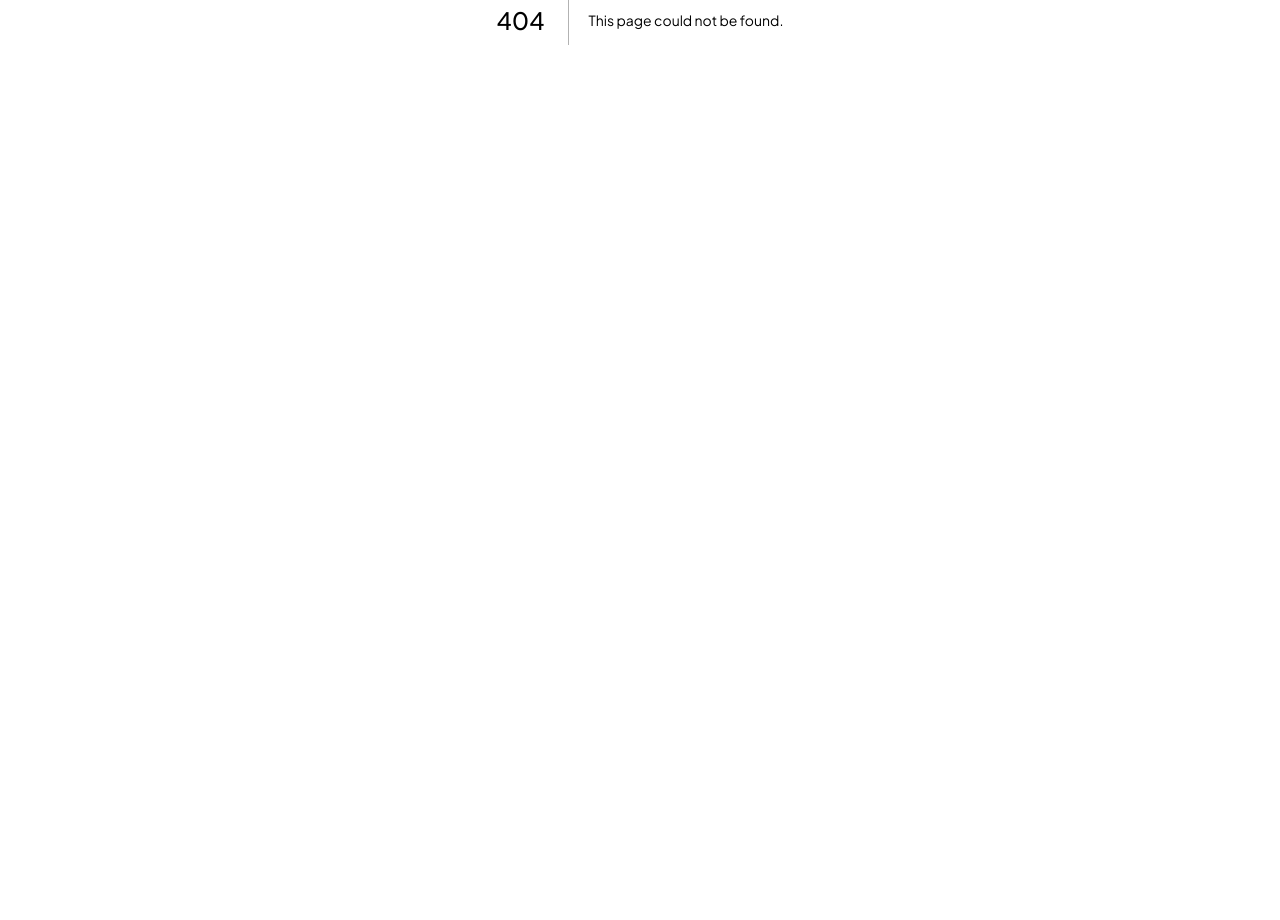
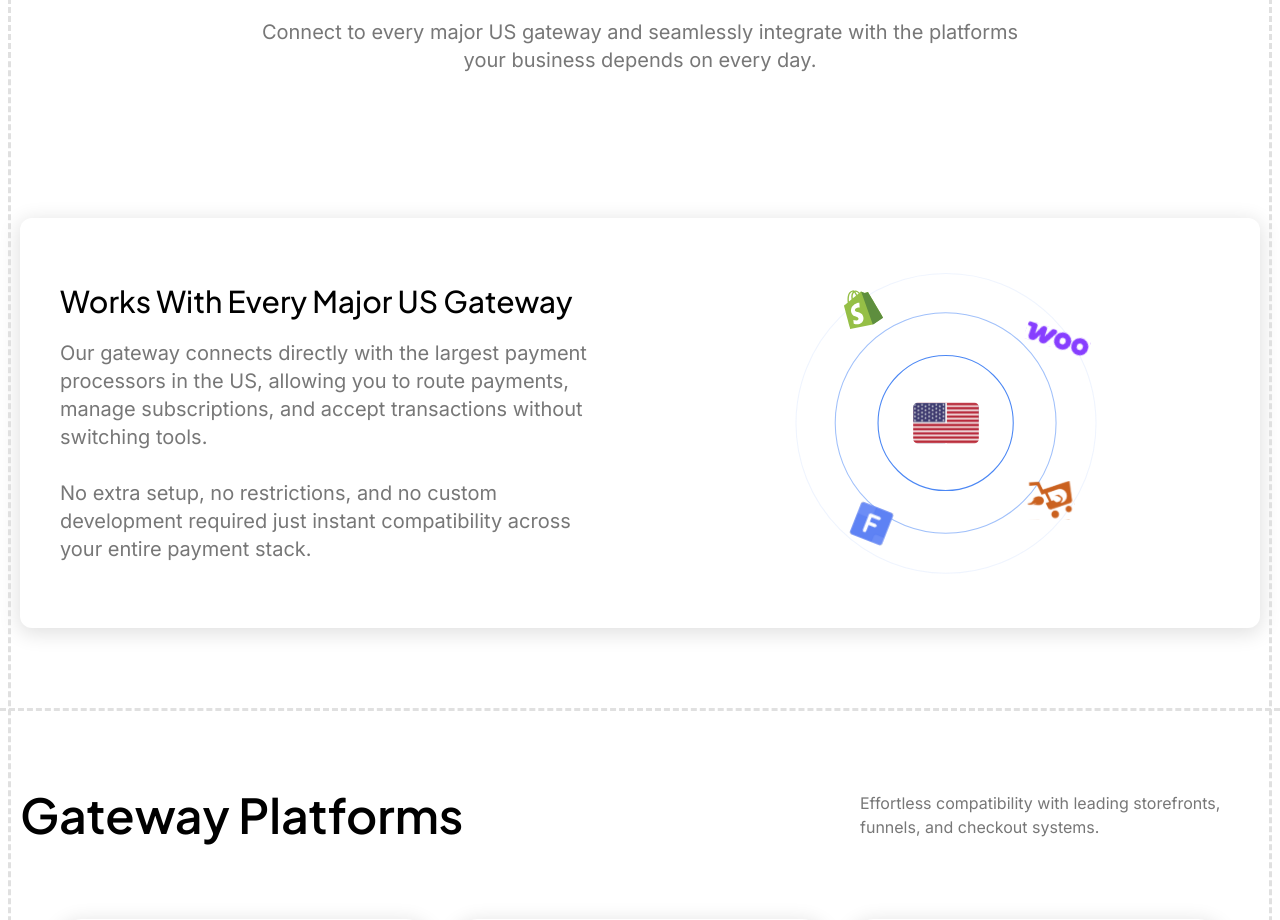
Before and after one commit to hammasmunir/ecom-mpayout, a Next.js app: page /ecommerce in a window 1280 px wide. Before the commit this address had no page. Shown: the part 380-1300 px from the top of the page. Before the commit the page ends 800 px from the top, so only its background shows below. Built offline with nearby package versions, Linux system fonts and the light colour scheme.

Commit message:
Ecommerce and retail page setup

```diff
--- /dev/null
+++ b/app/(marketing)/ecommerce/page.jsx
@@ -0,0 +1,41 @@
+import HeroStarter from '@/components/ui/HeroStarter';
+import Image from 'next/image';
+import CardImage from '@/assets/images/gateway/img-1.svg';
+import Platforms from '@/components/gateway/Platforms';
+
+const page = () => {
+  return (
+    <>
+      <HeroStarter
+        heading="A Gateway That Works Everywhere"
+        text="Connect to every major US gateway and seamlessly integrate with the platforms your business depends on every day."
+        label="Gateway"
+        maxWidth="800px"
+      />
+      <section className="border-border border-b-[3px] border-dashed py-16 lg:py-20">
+        <section className="mx-auto flex max-w-[1440px] flex-col items-center gap-20 px-5">
+          <article
+            className={`grid w-full grid-cols-1 items-center gap-16 overflow-hidden rounded-xl p-6 shadow-[0px_4px_20px_2px_#0000001F] lg:grid-cols-2 lg:p-10`}
+          >
+            <div className={`flex flex-col gap-5`}>
+              <h3 className="text-2xl font-medium lg:text-3xl">
+                Works With Every Major US Gateway
+              </h3>
+              <p className="text-text text-lg lg:text-xl">
+                Our gateway connects directly with the largest payment processors in the US,
+                allowing you to route payments, manage subscriptions, and accept transactions
+                without switching tools. <br /> <br /> No extra setup, no restrictions, and no
+                custom development required just instant compatibility across your entire payment
+                stack.
+              </p>
+            </div>
+            <Image src={CardImage} alt="Chargeback Tracking" className={`h-auto w-full`} />
+          </article>
+        </section>
+      </section>
+      <Platforms />
+    </>
+  );
+};
+
+export default page;
```
Also changed, not shown: assets/images/ecommerce-retail/ecommerce-banner.svg (added), assets/images/ecommerce-retail/retail-banner.svg (added).
